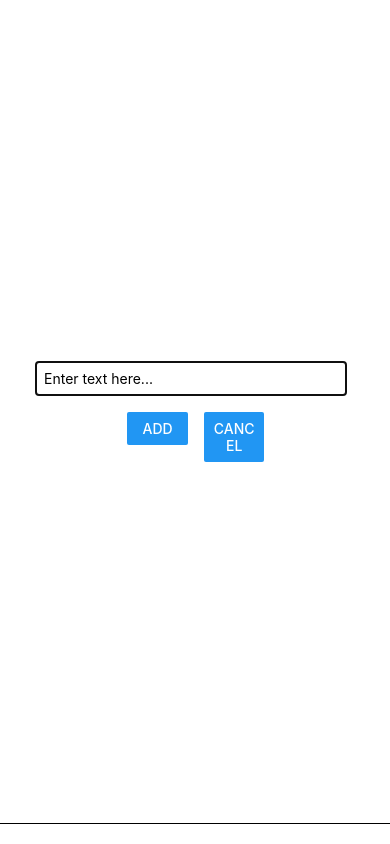
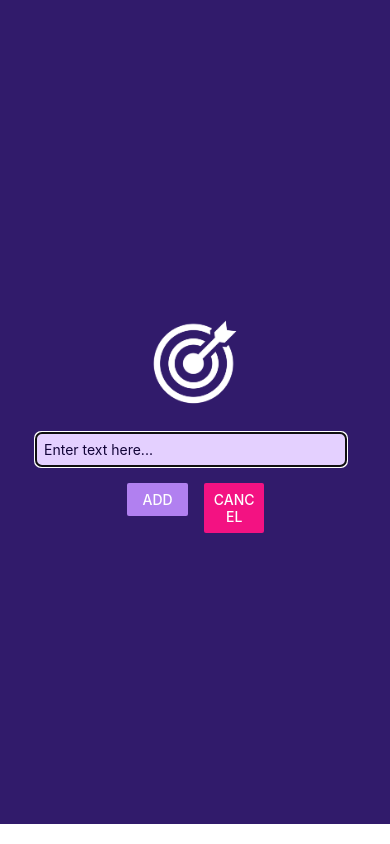
Before and after one commit to Hardik12c/React-Native-Development, a React Native app in the folder project1/: screen / in a window 390 px wide. Both pictures are taken after a click on the button "ADD A NEW GOAL". Built offline with nearby package versions, Linux system fonts and the light colour scheme.

Commit message:
app finishes

```diff
--- a/project1/App.js
+++ b/project1/App.js
@@ -21,11 +21,13 @@ export default function App() {
   };
 
   const addgoal = () => {
+    if (text !== "") {
       setgoals((currentgoals) => [
         ...currentgoals,
         { text: text, id: Math.random().toString() },
       ]);
       settext("");
+    }
   };
   const deletegoal = (id) => {
     setgoals((goals) => {
@@ -37,9 +39,11 @@ export default function App() {
     else setmodalvisibility(true);
   };
   return (
+    <>
+      <StatusBar style="light" />
       <SafeAreaView style={styles.container}>
         <View style={styles.Button}>
-        <Button title="Add a new goal" onPress={togglemodal} />
+          <Button color="#a065ec" title="Add a new goal" onPress={togglemodal} />
         </View>
         <Goalinput
           text={text}
@@ -52,7 +56,9 @@ export default function App() {
           <FlatList
             data={goals}
             renderItem={(goaldata) => {
-            return <Goalitem item={goaldata.item} Ondeletegoal={deletegoal} />;
+              return (
+                <Goalitem item={goaldata.item} Ondeletegoal={deletegoal} />
+              );
             }}
             keyExtractor={(item) => {
               return item.id;
@@ -61,6 +67,7 @@ export default function App() {
           />
         </View>
       </SafeAreaView>
+    </>
   );
 }
 
@@ -69,11 +76,12 @@ const styles = StyleSheet.create({
     flex: 1,
     paddingTop: 50,
     paddingHorizontal: 16,
+    backgroundColor: "#2b0f7a",
   },
   goalcontainer: {
     flex: 3,
   },
-  Button:{
-    marginBottom:20
-  }
+  Button: {
+    marginBottom: 20,
+  },
 });
--- a/project1/component/Goalinput.js
+++ b/project1/component/Goalinput.js
@@ -1,10 +1,11 @@
-import { StyleSheet, View, Button, TextInput, Modal } from "react-native";
+import { StyleSheet, View, Button, TextInput, Modal, Image } from "react-native";
 
 export default function Goalinput(props) {
 
   return (
     <Modal visible={props.visible} animationType="slide">
       <View style={styles.flexcontainer}>
+      <Image style={styles.image} source={require('../assets/images/goal.png')}/>
         <TextInput
           value={props.text}
           onChangeText={props.changetext}
@@ -13,10 +14,10 @@ export default function Goalinput(props) {
         />
         <View style={styles.buttoncontainer}>
           <View style={styles.button}>
-            <Button title="ADD" onPress={props.goaladd} />
+            <Button title="ADD" onPress={props.goaladd} color="#b180f0" />
           </View>
           <View style={styles.button}>
-            <Button title="Cancel" onPress={props.togglemodal} />
+            <Button title="Cancel" onPress={props.togglemodal} color="#f31282"/>
           </View>
         </View>
       </View>
@@ -30,14 +31,22 @@ const styles = StyleSheet.create({
     alignItems: "center",
     justifyContent: "center",
     marginBottom: 20,
-    borderBottomWidth: 1,
+    backgroundColor: '#311b6b'
   },
   textinputstyle: {
     borderWidth: 1,
-    borderColor: "black",
+    borderColor: '#e4d0ff',
+    backgroundColor: '#e4d0ff',
+    color: '#120438',
+    borderRadius: 6,
     width: "80%",
     padding: 8,
     marginRight: 8,
+  },
+  image:{
+    width:100,
+    height:100,
+    margin:20
   },
   buttoncontainer: {
     flexDirection: "row",
--- a/project1/component/Goalitem.js
+++ b/project1/component/Goalitem.js
@@ -17,9 +17,11 @@ export default function Goalitem(props) {
 const styles = StyleSheet.create({
   goalsstyle: {
     backgroundColor: "rgb(82,27,187)",
+    paddingHorizontal:8,
+    paddingVertical:4,
     marginBottom: 36,
     borderWidth: 1,
-    borderRadius: 4,
+    borderRadius: 8,
   },
   presseditem: {
     backgroundColor: "green",
```
Also changed, not shown: project1/assets/images/goal.png (added). Lines whose indentation alone changed are shown as unchanged.
